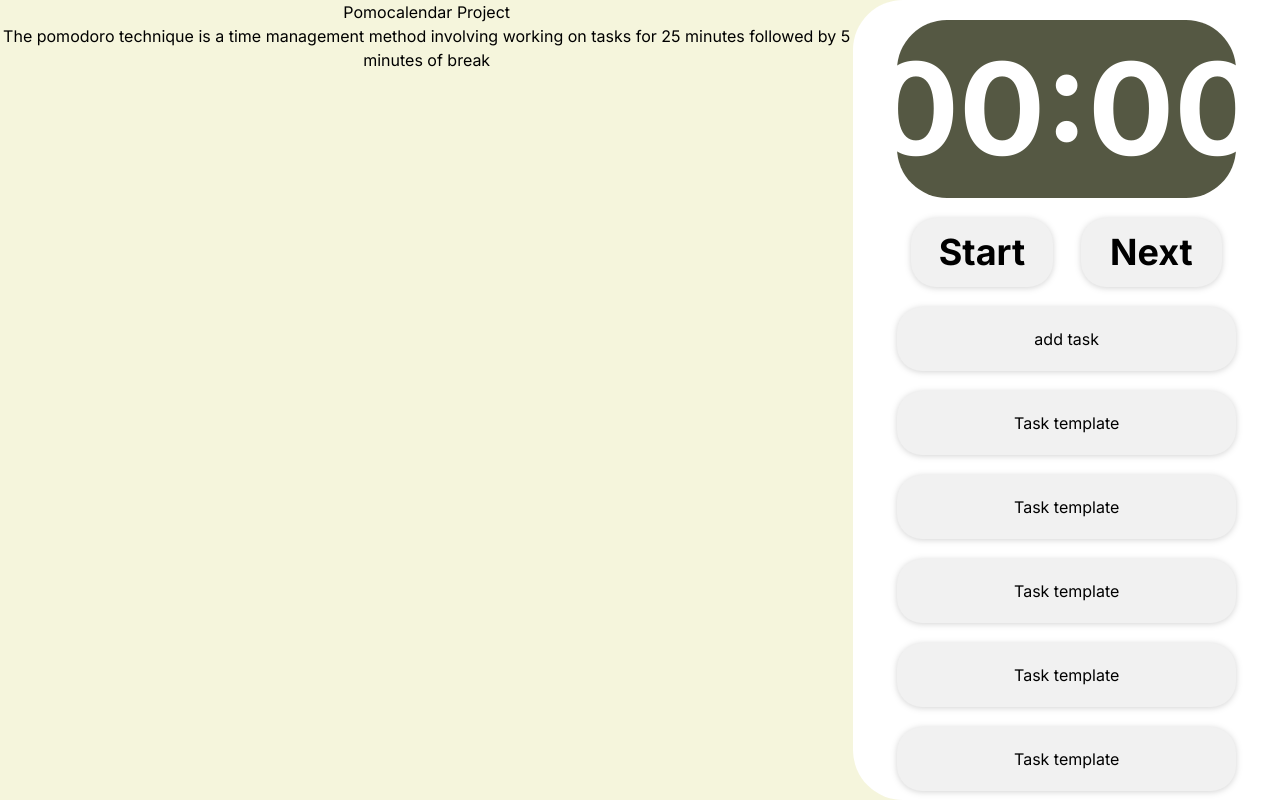
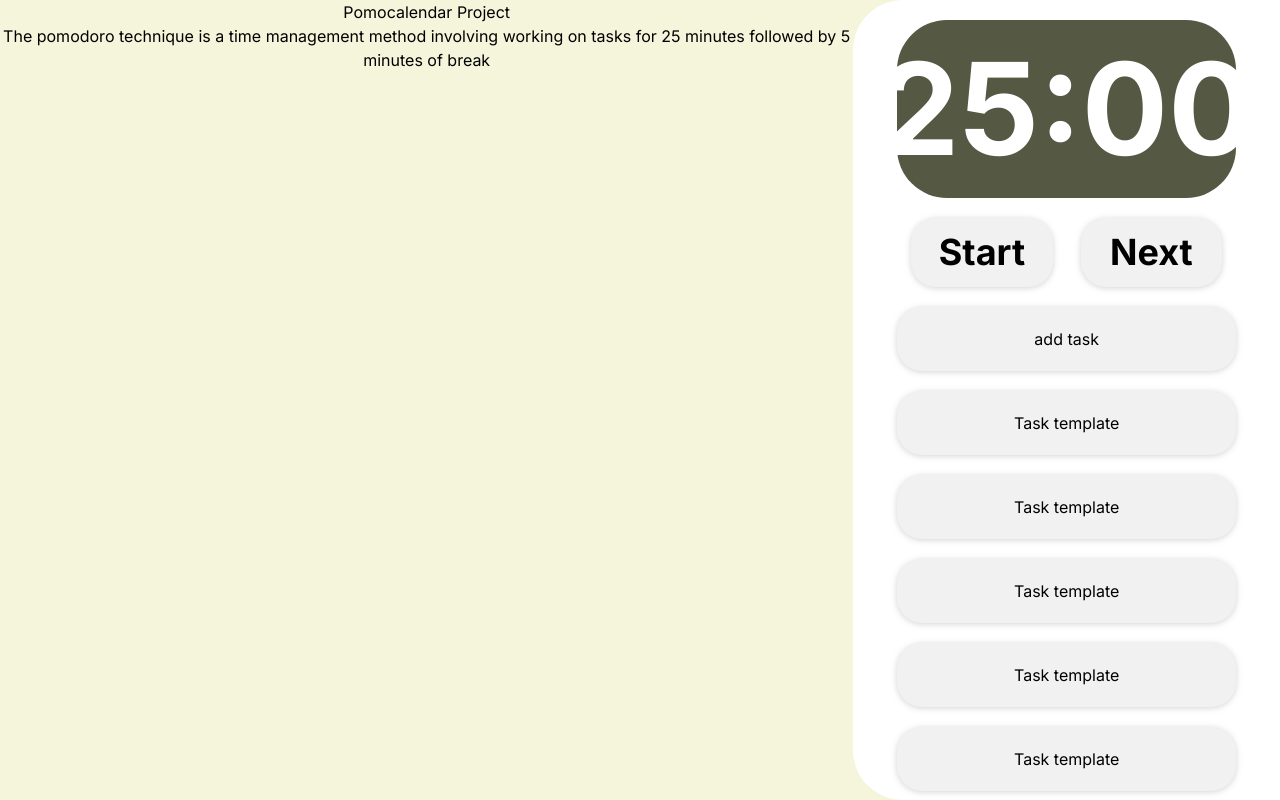
Before and after one commit to Oasis-NEU/f23-group21, a Next.js app in the folder pomocal/: page / in a window 1280 px wide. Shown: the top 800 px of the page. Built offline with nearby package versions, Linux system fonts and the light colour scheme; grey boxes are pictures that could not be loaded.

Commit message:
bug fixes

```diff
--- a/pomocal/app/components/Countdown.js
+++ b/pomocal/app/components/Countdown.js
@@ -2,9 +2,9 @@ import { useState, useEffect } from 'react';
 
 //creates the countdown, and mechanisms to change the current countdown status
 export function useCountdown() {
-    const[secondsLeft, setSecondsLeft] = useState(0);
+    const[secondsLeft, setSecondsLeft] = useState(1500);
     const [isPaused, setIsPaused] = useState(true); //isPaused is the current state, setIsPaused is the state we want to change into
-    const [count, setCount] = useState(2); // Use state to track the count, setcount is function that changes count
+    const [count, setCount] = useState(3); // Use state to track the count, setcount is function that changes count
 
 
     useEffect(() => {
--- a/pomocal/app/components/Sidebar.js
+++ b/pomocal/app/components/Sidebar.js
@@ -13,7 +13,7 @@ const Sidebar = () => {
         rounded-tl-lg rounded-bl-lg
         min-h-screen
         px-2.5 pt-5">
-      <div nameClass="flex h-full w-full justify-center">
+      <div className="flex h-full w-full justify-center">
         <Timerbox />
       </div>
     </div>
```
